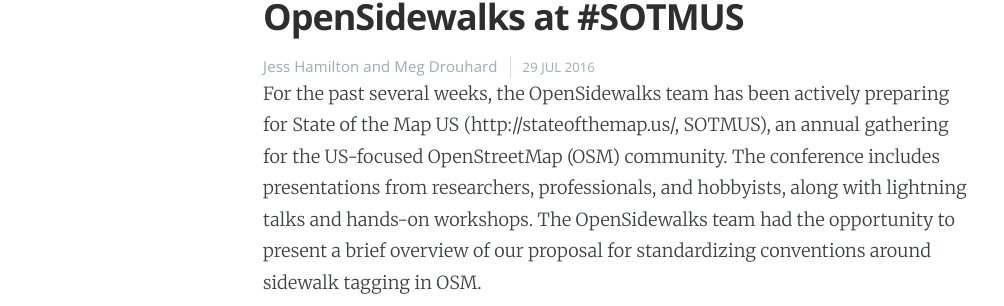
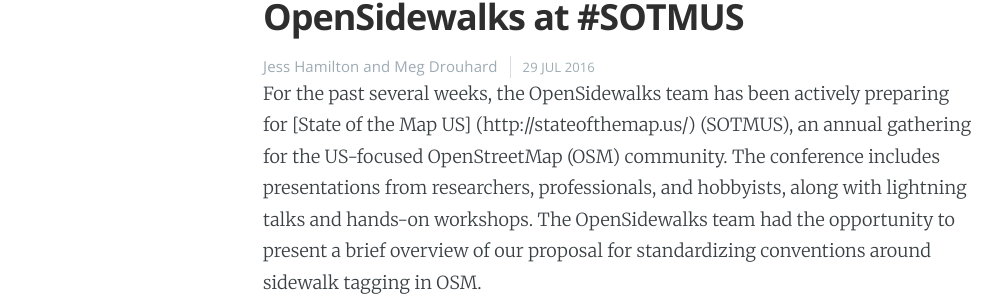
Before and after one commit to uwescience/DSSG2016, a Jekyll site: the page built from _posts/2016-07-29-sidewalks-sotmus.md, in a window 1280 px wide and 900 px high. Shown: the part 182-488 px from the top of the window, without its empty margins (22-1026 px from the left). Built offline with Jekyll 4.4.1, drawn with Linux system fonts in a browser that asks for light colours.

Commit message:
Updating a link

```diff
--- a/_posts/2016-07-29-sidewalks-sotmus.md
+++ b/_posts/2016-07-29-sidewalks-sotmus.md
@@ -5,7 +5,7 @@
 author: Jess Hamilton and Meg Drouhard
 ---
 
-For the past several weeks, the OpenSidewalks team has been actively preparing for State of the Map US (http://stateofthemap.us/, SOTMUS), an annual gathering for the US-focused OpenStreetMap (OSM) community.   The conference includes presentations from researchers, professionals, and hobbyists, along with lightning talks and hands-on workshops.  The OpenSidewalks team had the opportunity to present a brief overview of our proposal for standardizing conventions around sidewalk tagging in OSM.
+For the past several weeks, the OpenSidewalks team has been actively preparing for [State of the Map US] (http://stateofthemap.us/) (SOTMUS), an annual gathering for the US-focused OpenStreetMap (OSM) community.   The conference includes presentations from researchers, professionals, and hobbyists, along with lightning talks and hands-on workshops.  The OpenSidewalks team had the opportunity to present a brief overview of our proposal for standardizing conventions around sidewalk tagging in OSM.
 
 ![OpenSidewalks lightning talks at SOTMUS]({{ site.url }}/assets/images/Open-Sidewalks-Presentation.JPG)
 
```
